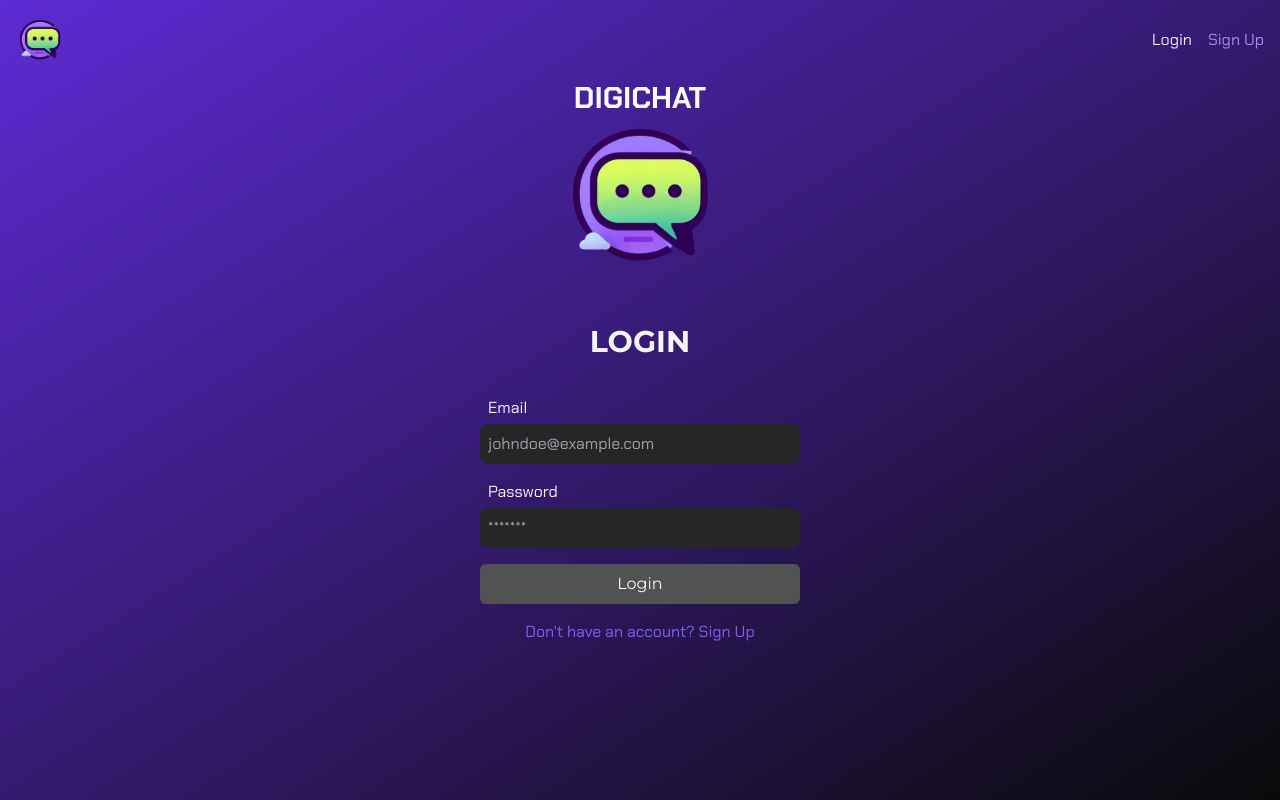
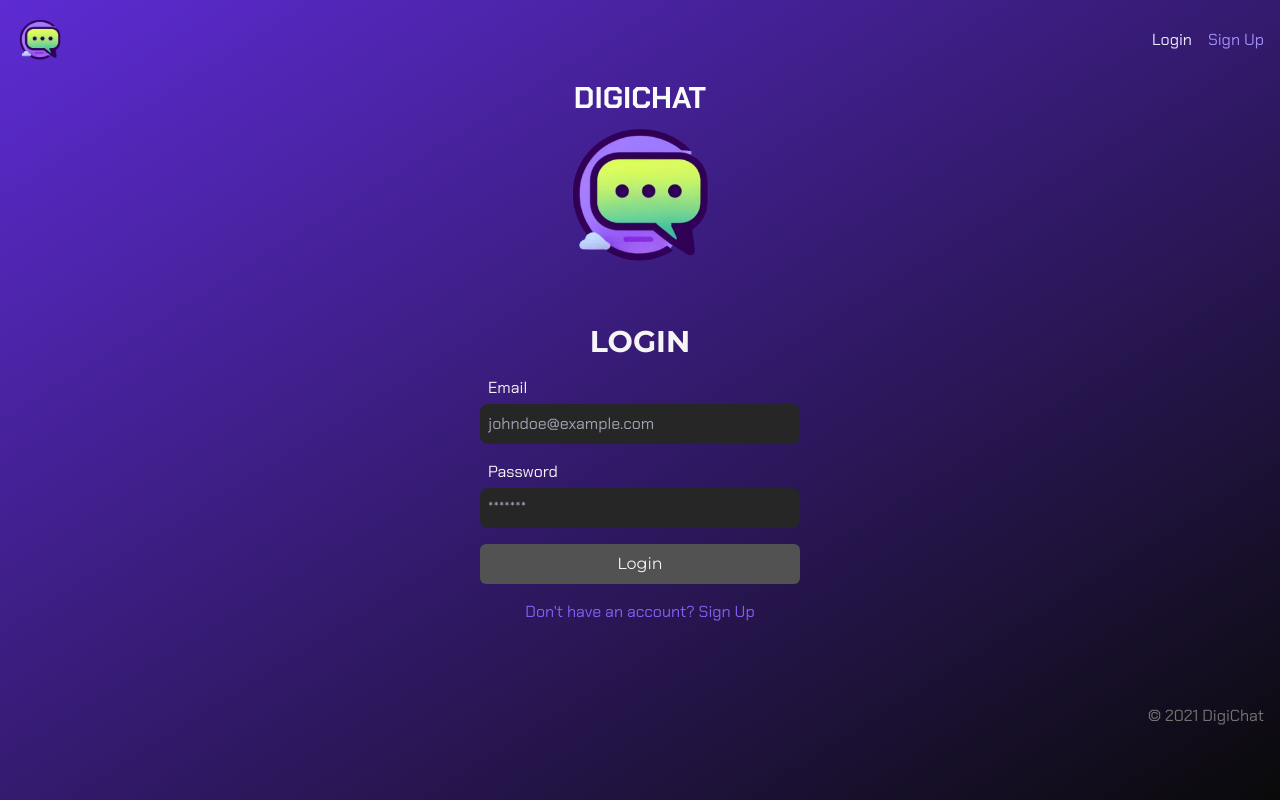
Before and after one commit to AThevon/digichat, a Vue app: page /login in a window 1280 px wide. Built offline with nearby package versions, Linux system fonts and the light colour scheme; no server answers.

Commit message:
minor fixes

```diff
--- a/src/App.vue
+++ b/src/App.vue
@@ -1,5 +1,6 @@
 <script>
    import Header from "./components/Header.vue";
+   import Footer from "./components/Footer.vue";
    import { RouterView } from "vue-router";
 
    export default {
@@ -12,13 +13,15 @@
       components: {
          Header,
          RouterView,
+        Footer,
       },
    };
 </script>
 
 <template>
    <Header />
-   <main class="min-h-screen text-neutral-50 xl:py-20 px-4 md:px-20 xl:px-40">
+   <main class="text-neutral-50 xl:py-20 px-4 md:px-20 xl:px-40 h-full">
       <RouterView></RouterView>
    </main>
+   <Footer />
 </template>
--- a/src/assets/main.css
+++ b/src/assets/main.css
@@ -9,6 +9,7 @@ html {
 
 body {
    background: linear-gradient(to bottom right, #5e2bd4, #0a0a0a);
+   min-height: 100vh;
 }
 
 @layer utilities {
--- a/src/components/ChatForm.vue
+++ b/src/components/ChatForm.vue
@@ -116,7 +116,7 @@
 <template>
    <form
       @submit.prevent="sendMessage"
-      class="flex flex-col w-full mt-5 xl:mt-1 pr-3"
+      class="flex flex-col w-full mt-5 xl:mt-1 px-3"
    >
       <textarea
          v-model="message"
--- a/src/components/ChatList.vue
+++ b/src/components/ChatList.vue
@@ -59,7 +59,7 @@
    <div ref="chatList">
       <ul
          ref="chatListRef"
-         class="custom-scrollbar opacity-100 flex flex-col gap-1 w-full h-[55vh] overflow-auto pr-1"
+         class="custom-scrollbar opacity-100 flex flex-col gap-1 w-full h-[55vh] overflow-auto px-1"
          :class="{
             'shadow-inner-top': chats.length > 4,
             'opacity-0': !chats.length,
@@ -71,7 +71,7 @@
             v-motion
             :initial="{ y: -100 }"
             :enter="{ y: 0 }"
-            class="transition ease-out duration-200 break-words w-full"
+            class="transition ease-out duration-200 w-full"
          >
             <ChatLine
                :userName="chat.userName"
--- a/src/components/ChatStats.vue
+++ b/src/components/ChatStats.vue
@@ -58,7 +58,7 @@
 
 <template>
    <div
-      class="flex flex-col gap-4 p-4 bg-neutral-800 rounded-2xl shadow-md w-full"
+      class="flex flex-col mt-4 xl:mt-0 gap-4 p-4 bg-neutral-800 rounded-2xl shadow-md w-full"
    >
       <h2 class="text-neutral-200 text-center uppercase font-bold">
          Chat Stats
--- /dev/null
+++ b/src/components/Footer.vue
@@ -0,0 +1,14 @@
+<script>
+   import { defineComponent } from "vue";
+   export default defineComponent({
+      name: "Footer",
+   });
+</script>
+
+<template>
+   <footer class="px-4">
+      <p class="text-center xl:text-end py-8 xl:py-0 text-neutral-500">
+         &copy; 2021 DigiChat
+      </p>
+   </footer>
+</template>
--- a/src/components/GetTodos.vue
+++ b/src/components/GetTodos.vue
@@ -1,6 +1,7 @@
 <script>
    import { defineComponent } from "vue";
-   import { db } from "../../firebase";
+   import { db, auth } from "../../firebase";
+   import { onAuthStateChanged } from "firebase/auth";
    import {
       collection,
       doc,
@@ -174,6 +175,9 @@
          },
       },
       created() {
+         onAuthStateChanged(auth, (user) => {
+            if (user) {
+               this.user = user;
                const colRef = collection(db, "to_do");
                onSnapshot(colRef, (querySnapshot) => {
                   this.items = querySnapshot.docs.map((doc) => {
@@ -188,6 +192,10 @@
                         created_at: data.created_at,
                      };
                   });
+               });
+            } else {
+               console.log("User not authenticated");
+            }
          });
       },
    });
@@ -263,8 +271,10 @@
          </button>
       </li>
    </ul>
-   <div v-else class="rounded-lg bg-neutral-950 bg-opacity-40 h-[40rem] w-full border-dashed border-2 border-primary-700/40 flex items-center justify-center">
-
+   <div
+      v-else
+      class="rounded-lg bg-neutral-950 bg-opacity-40 h-[40rem] w-full border-dashed border-2 border-primary-700/40 flex items-center justify-center"
+   >
       <p class="flex items-center justify-center h-full text-neutral-400">
          The tasks will be here !
       </p>
--- a/src/pages/LoginPage.vue
+++ b/src/pages/LoginPage.vue
@@ -41,7 +41,7 @@
          <img src="@/assets/logo.png" alt="Login" class="w-40 h-40 mx-auto" />
       </div>
       <h2
-         class="text-neutral-100 text-center text-3xl font-bold font-sans uppercase mb-5"
+         class="text-neutral-100 text-center text-3xl font-bold font-sans uppercase"
       >
          Login
       </h2>
--- a/src/pages/TodoPage.vue
+++ b/src/pages/TodoPage.vue
@@ -14,11 +14,11 @@
 <template>
    <section>
       <h2
-         class="text-neutral-100 text-center text-3xl font-bold uppercase mb-10"
+         class="text-neutral-100 font-sans text-center text-3xl font-bold uppercase mb-10"
       >
          To do list
       </h2>
-      <div class="grid xl:grid-cols-[1fr_1fr] gap-4 px-20 max-w-[80rem] mx-auto">
+      <div class="grid xl:grid-cols-[1fr_1fr] gap-4 md:px-10 xl:px-20 max-w-[80rem] mx-auto">
          <AddTodo />
          <GetTodos />
       </div>
```
Lines whose indentation alone changed are shown as unchanged.
